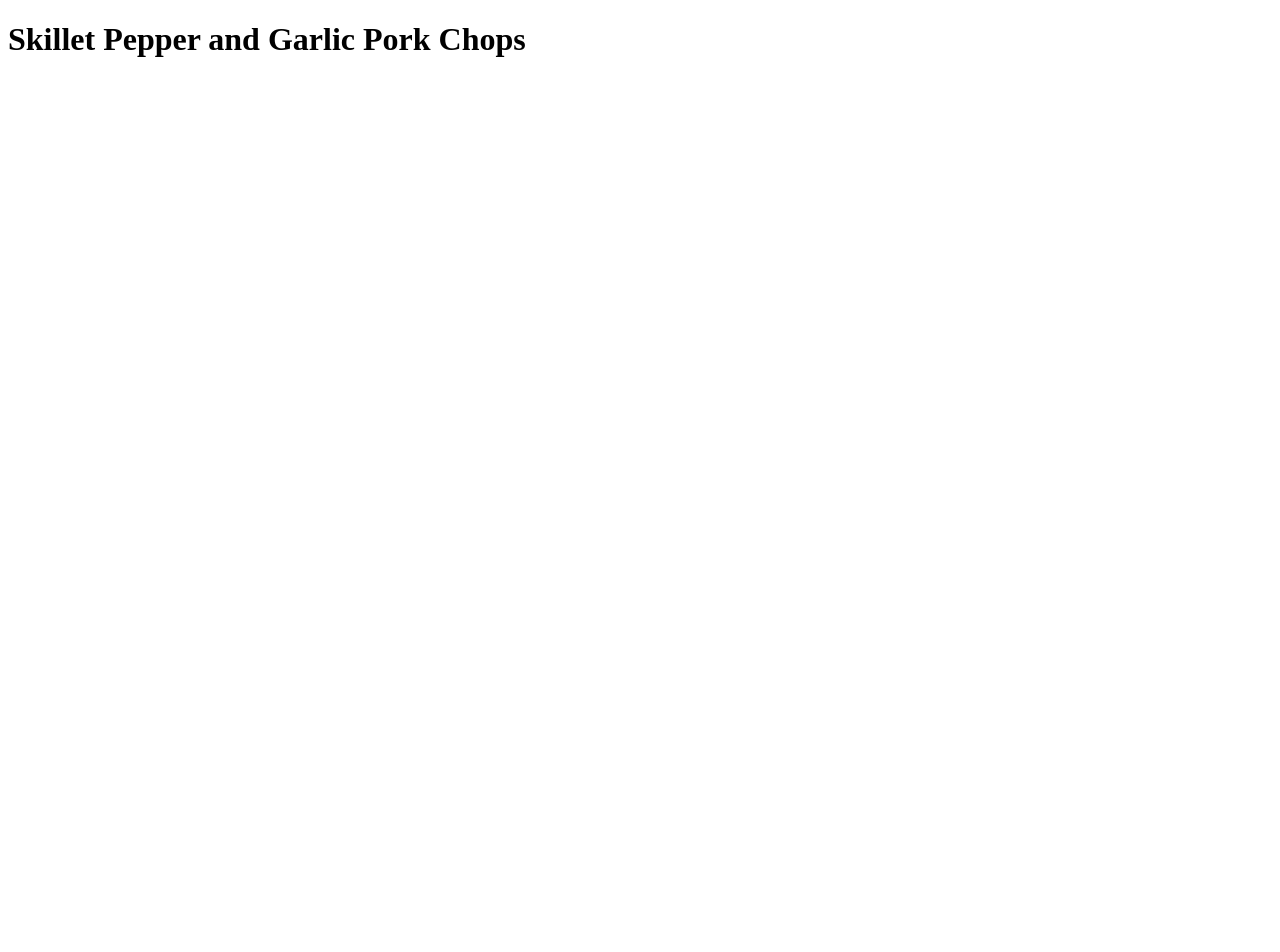
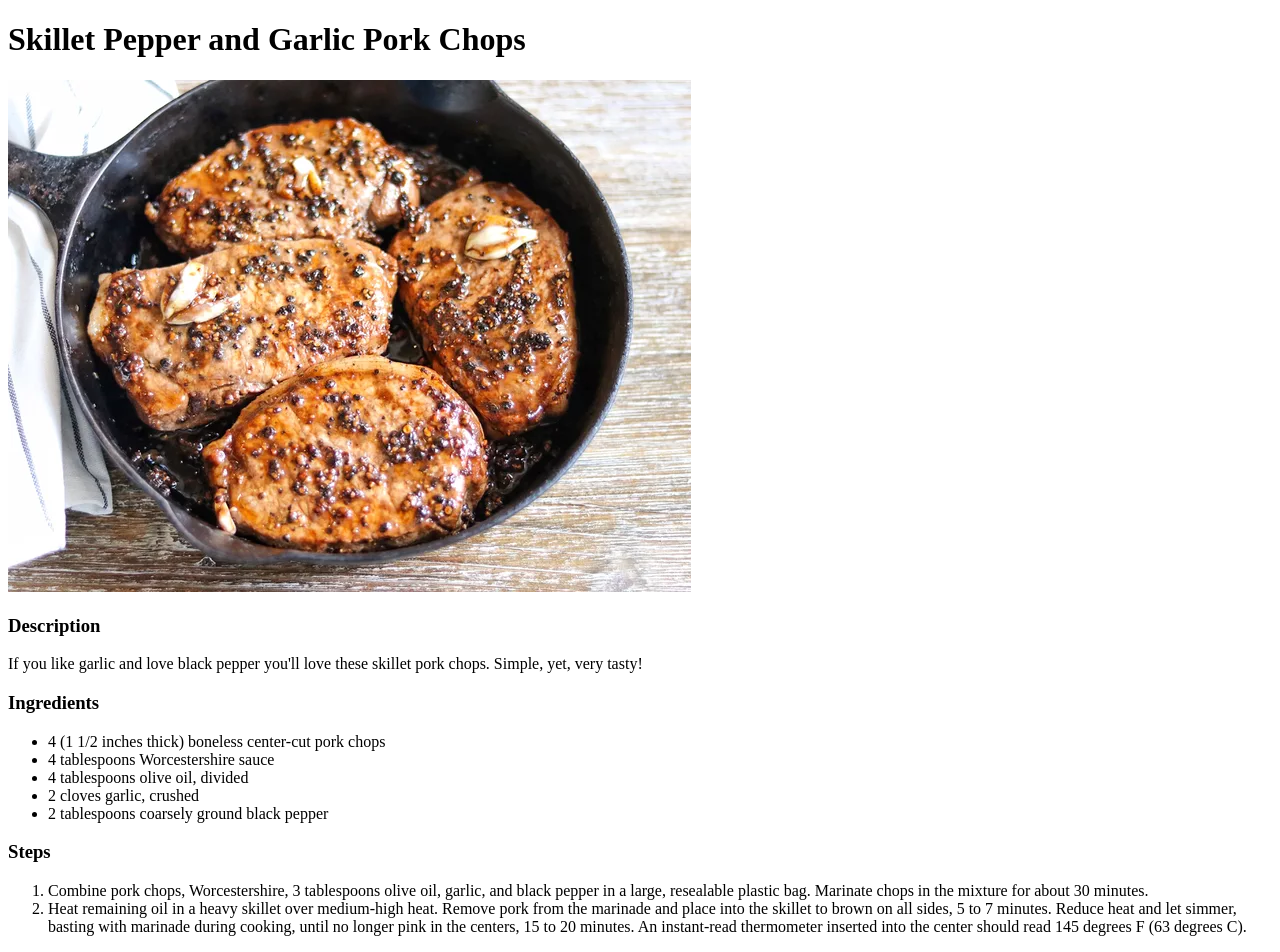
Before and after one commit to racepig/odin-recipies, a plain HTML site: page recipe/pork.html in a window 1280 px wide. Before the commit the page ends 800 px from the top, so only its background shows below. Drawn offline with Linux system fonts and the light colour scheme.

Commit message:
finished pork chop page

```diff
--- a/recipe/pork.html
+++ b/recipe/pork.html
@@ -7,5 +7,20 @@
 </head>
 <body>
     <h1>Skillet Pepper and Garlic Pork Chops</h1>
-</body>
+    <img src="../images/pork.webp" alt="picture of a pork Chops">
+    <h3>Description</h3>
+    <p>If you like garlic and love black pepper you'll love these skillet pork chops. Simple, yet, very tasty!</p>
+    <h3>Ingredients</h3>
+    <ul>
+        <li>4 (1 1/2 inches thick) boneless center-cut pork chops</li>
+        <li>4 tablespoons Worcestershire sauce</li>
+        <li>4 tablespoons olive oil, divided</li>
+        <li>2 cloves garlic, crushed</li>
+        <li>2 tablespoons coarsely ground black pepper</li>
+    </ul>
+    <h3>Steps</h3>
+    <ol>
+        <li>Combine pork chops, Worcestershire, 3 tablespoons olive oil, garlic, and black pepper in a large, resealable plastic bag. Marinate chops in the mixture for about 30 minutes.</li>
+        <li>Heat remaining oil in a heavy skillet over medium-high heat. Remove pork from the marinade and place into the skillet to brown on all sides, 5 to 7 minutes. Reduce heat and let simmer, basting with marinade during cooking, until no longer pink in the centers, 15 to 20 minutes. An instant-read thermometer inserted into the center should read 145 degrees F (63 degrees C).</li>
+    </body>
 </html>
```
Also changed, not shown: images/pork.webp (added).
